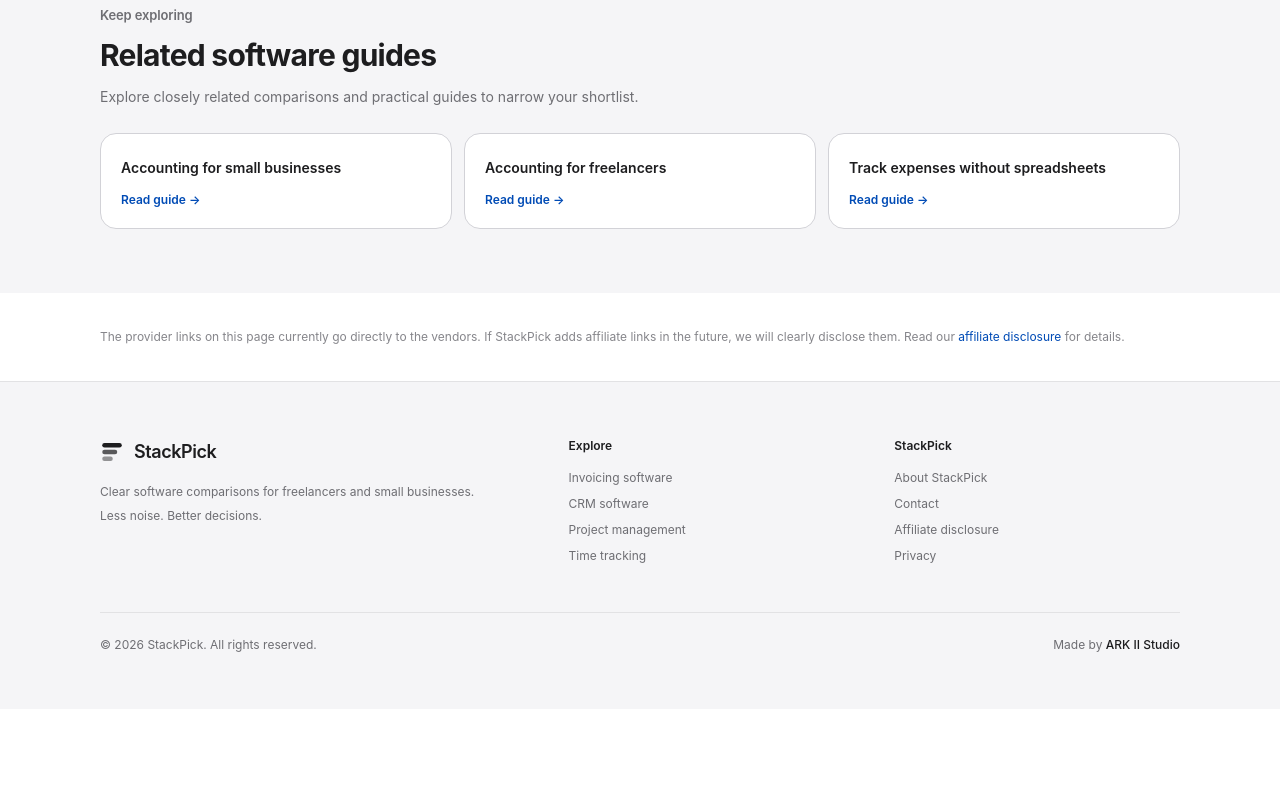
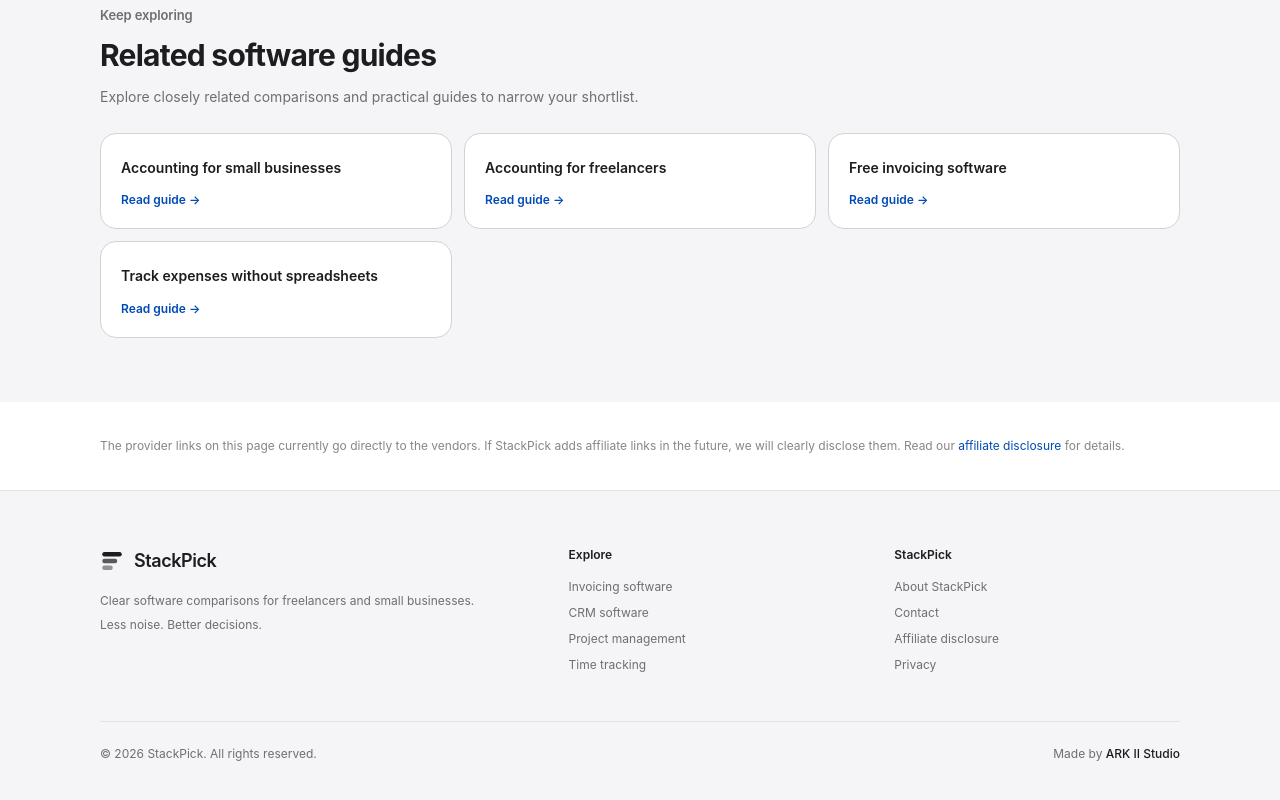
Before and after one commit to LinukaBandara/StackPick, a Next.js app: page /best/free-accounting-software in a window 1280 px wide. Shown: the part 6216-7016 px from the top of the page. Before the commit the page ends 6925 px from the top, so only its background shows below. Built offline with nearby package versions, Linux system fonts and the light colour scheme; no server answers.

Commit message:
Strengthen contextual links across accounting and invoicing guides

```diff
--- a/components/ComparisonArticle.tsx
+++ b/components/ComparisonArticle.tsx
@@ -13,6 +13,8 @@ const RELATED_GUIDES: Record<string, { href: string; title: string }[]> = {
   "accounting-for-small-businesses": [
     { href: "/best/accounting-for-freelancers", title: "Accounting for freelancers" },
     { href: "/best/free-accounting-software", title: "Free accounting software" },
+    { href: "/best/invoicing-for-small-businesses", title: "Invoicing for small businesses" },
+    { href: "/best/track-business-expenses-without-spreadsheets", title: "Track business expenses" },
     { href: "/best/quickbooks-vs-xero", title: "QuickBooks vs Xero" },
   ],
   "quickbooks-vs-freshbooks": [
@@ -28,6 +30,7 @@ const RELATED_GUIDES: Record<string, { href: string; title: string }[]> = {
   "free-accounting-software": [
     { href: "/best/accounting-for-small-businesses", title: "Accounting for small businesses" },
     { href: "/best/accounting-for-freelancers", title: "Accounting for freelancers" },
+    { href: "/best/free-invoicing-software", title: "Free invoicing software" },
     { href: "/best/track-business-expenses-without-spreadsheets", title: "Track expenses without spreadsheets" },
   ],
   "crm-for-freelancers": [
```
